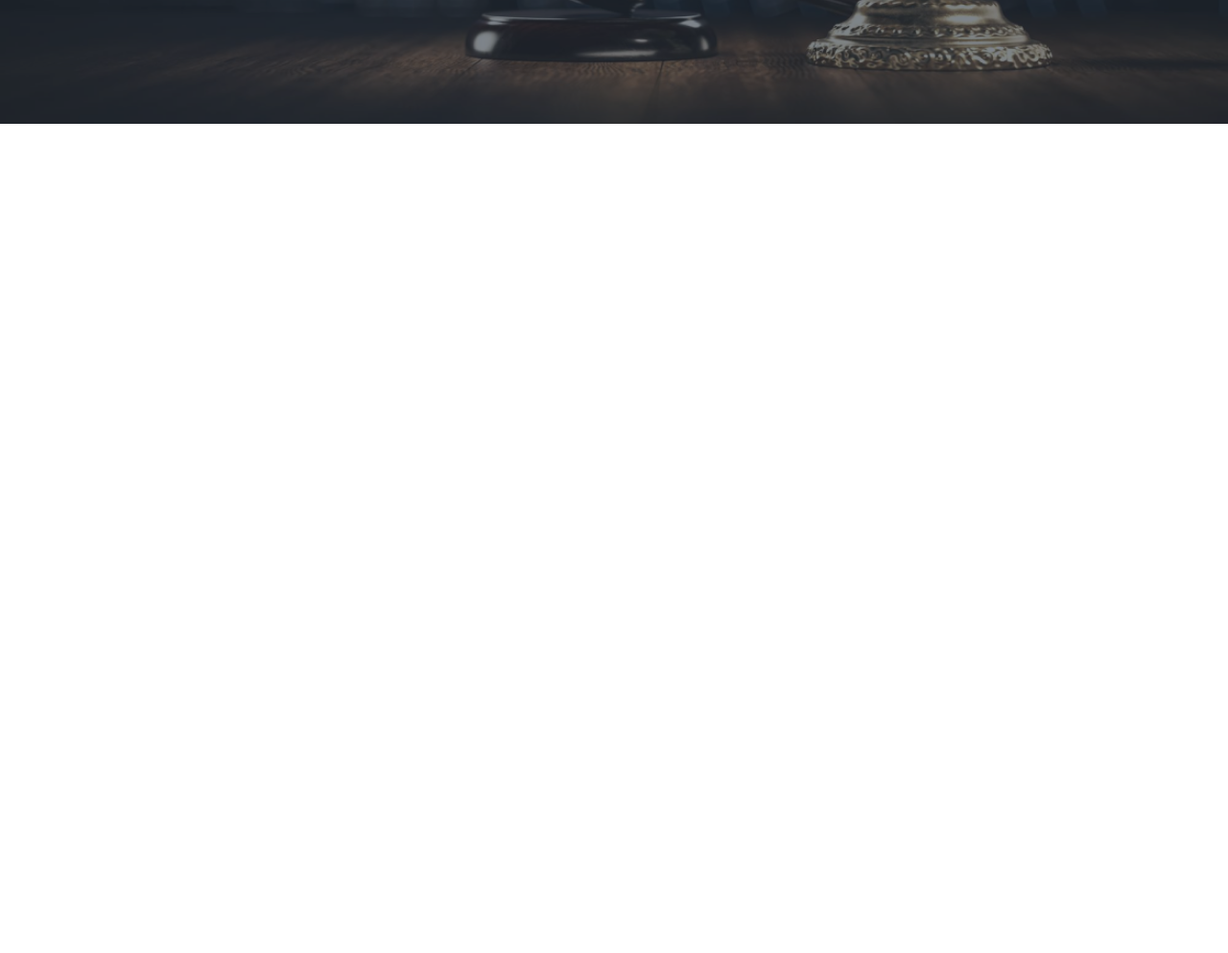
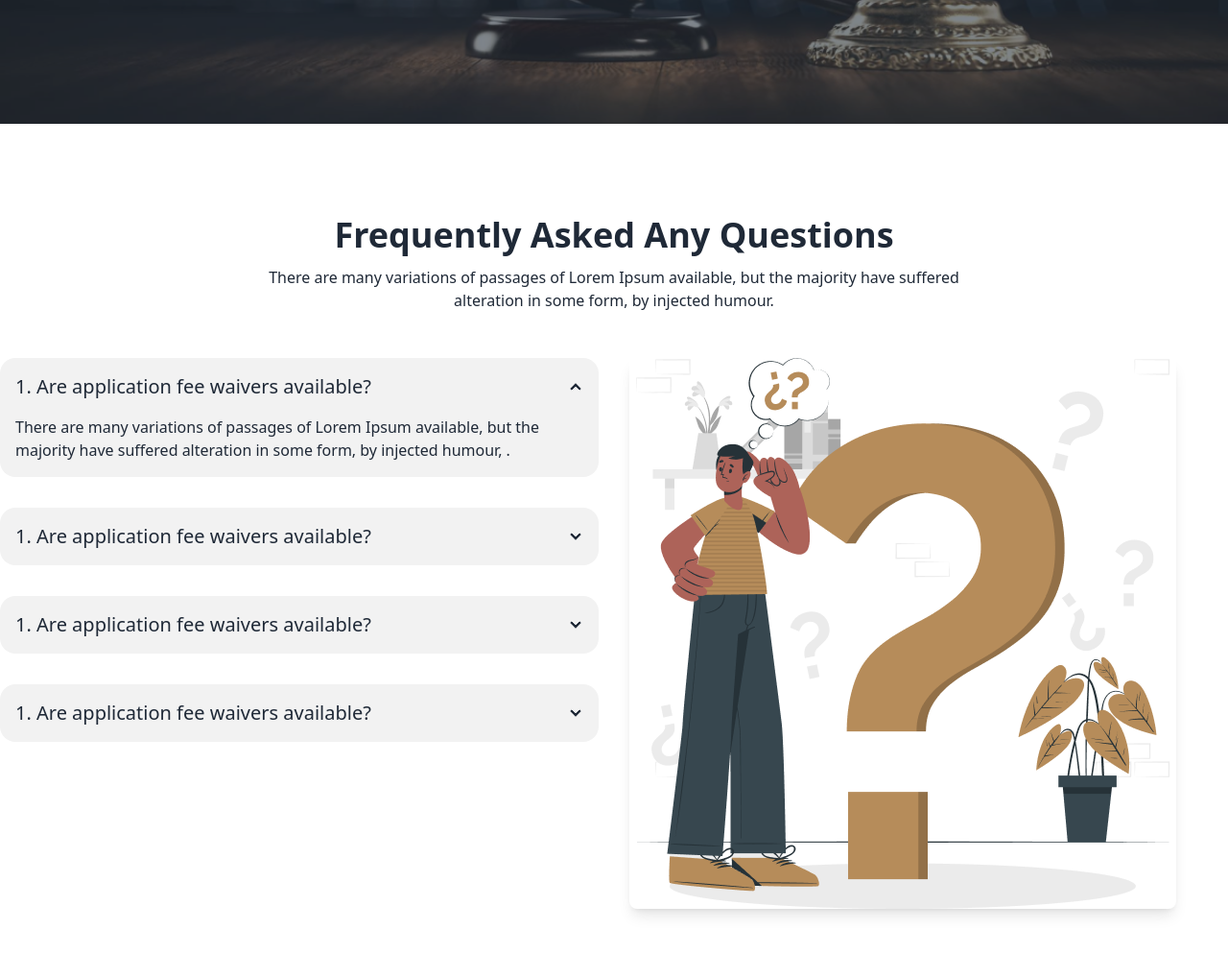
Before and after one commit to mdasifalijihat/justice, a plain HTML site: page index.html in a window 1280 px wide. Shown: the part 2657-3650 px from the top of the page at 96% size. Before the commit the page ends 2882 px from the top, so only its background shows below. Drawn offline with nearby package versions, Linux system fonts and the light colour scheme.

Commit message:
add faq section add

```diff
--- a/index.html
+++ b/index.html
@@ -233,6 +233,54 @@
           </div>
         </div>
       </section>
+
+      <!-- faq section -->
+       <section class="my-24">
+        <!-- text section -->
+        <div class="space-y-3 mb-4">
+            <h1 class="text-4xl font-bold text-center"> Frequently Asked Any Questions </h1>
+            <p class="max-w-screen-md text-center mx-auto">There are many variations of passages of Lorem Ipsum available, but the majority have suffered alteration in some form, by injected humour.</p>
+        </div>
+        <!-- card section -->
+         <div class="grid grid-cols-1 md:grid-cols-2 gap-8 my-12 mx-auto max-w-7xl">
+            <!-- accordion section  -->
+           <div class="space-y-8">
+            <div class="collapse collapse-arrow bg-base-200 ">
+                <input type="radio" name="my-accordion-2" checked="checked" />
+                <div class="collapse-title text-xl font-medium">1. Are application fee waivers available?</div>
+                <div class="collapse-content">
+                  <p>There are many variations of passages of Lorem Ipsum available, but the majority have suffered alteration in some form, by injected humour, . </p>
+                </div>
+              </div>
+              <div class="collapse collapse-arrow bg-base-200">
+                <input type="radio" name="my-accordion-2" />
+                <div class="collapse-title text-xl font-medium">1. Are application fee waivers available?</div>
+                <div class="collapse-content">
+                  <p>hello</p>
+                </div>
+              </div>
+              <div class="collapse collapse-arrow bg-base-200">
+                <input type="radio" name="my-accordion-2" />
+                <div class="collapse-title text-xl font-medium">1. Are application fee waivers available?</div>
+                <div class="collapse-content">
+                  <p>hello</p>
+                </div>
+              </div>
+              <div class="collapse collapse-arrow bg-base-200">
+                <input type="radio" name="my-accordion-2" />
+                <div class="collapse-title text-xl font-medium">1. Are application fee waivers available?</div>
+                <div class="collapse-content">
+                  <p>hello</p>
+                </div>
+              </div>
+           </div>
+
+              <!-- img -->
+               <div>
+                <img class="max-w-full h-auto rounded-lg shadow-lg" src="images/faq.png" alt="FAQ Section Illustration">
+               </div>
+         </div>
+       </section>
     </main>
     <footer></footer>
   </body>
```
